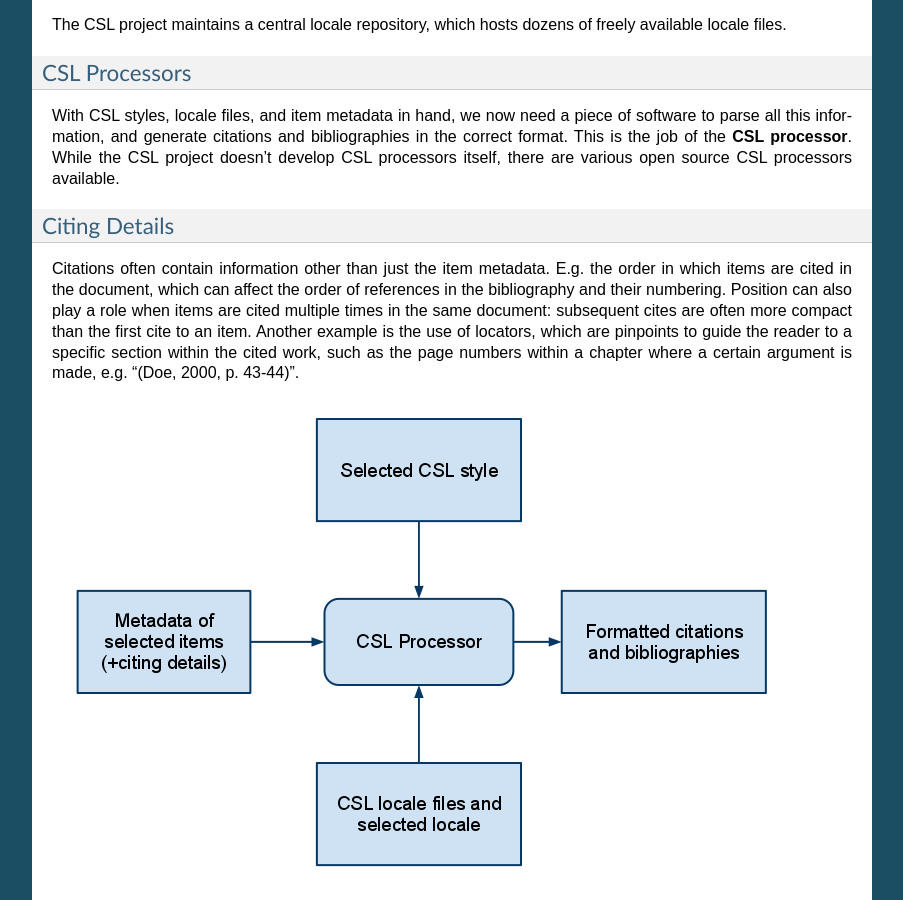
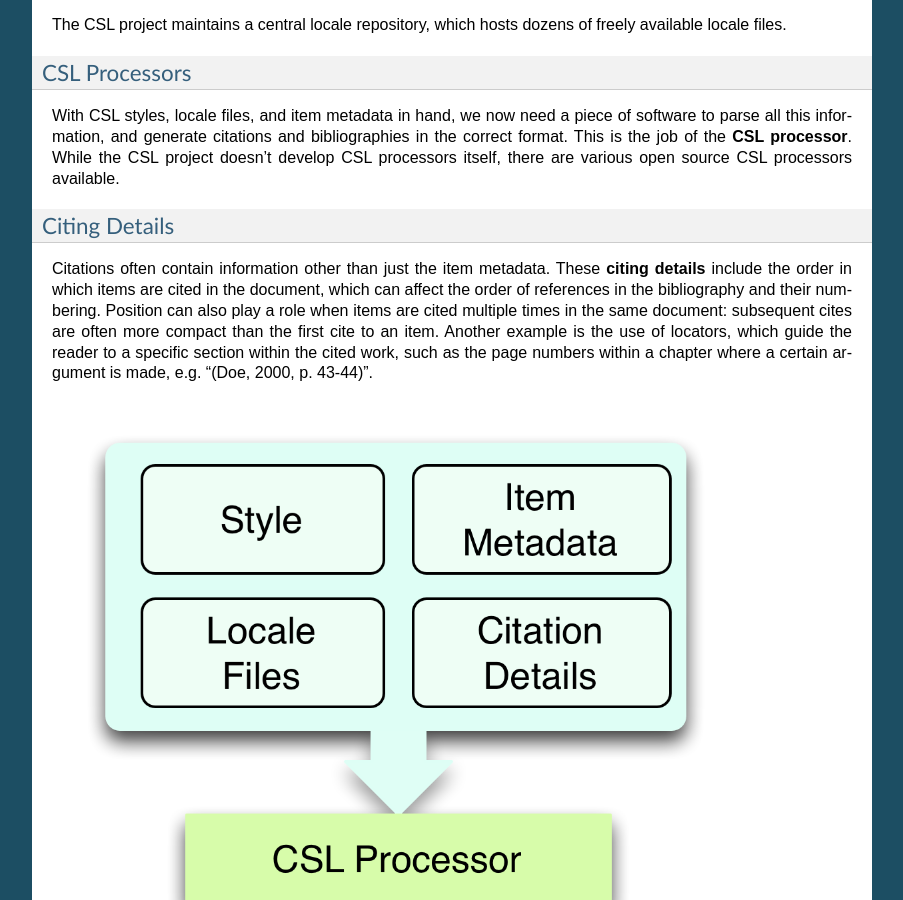
Before and after one commit to rmzelle/writing, a Sphinx documentation site: the page built from docs/primer.rst, in a window 1280 px wide and 900 px high, scrolled down 4065 px. Shown: the whole window, without its empty margins (198-1101 px from the left). Built offline with Sphinx 7.4.7, drawn with Linux system fonts in a browser that asks for light colours.

Commit message:
Update flowchart

```diff
--- a/docs/primer.rst
+++ b/docs/primer.rst
@@ -131,11 +131,12 @@ With CSL styles, locale files, and item metadata in hand, we now need a piece of
 Citing Details
 ^^^^^^^^^^^^^^
 
-Citations often contain information other than just the item metadata. E.g. the order in which items are cited in the document, which can affect the order of references in the bibliography and their numbering. Position can also play a role when items are cited multiple times in the same document: subsequent cites are often more compact than the first cite to an item. Another example is the use of locators, which are pinpoints to guide the reader to a specific section within the cited work, such as the page numbers within a chapter where a certain argument is made, e.g. "(Doe, 2000, p. 43-44)".
+Citations often contain information other than just the item metadata. These **citing details** include the order in which items are cited in the document, which can affect the order of references in the bibliography and their numbering. Position can also play a role when items are cited multiple times in the same document: subsequent cites are often more compact than the first cite to an item. Another example is the use of locators, which guide the reader to a specific section within the cited work, such as the page numbers within a chapter where a certain argument is made, e.g. "(Doe, 2000, p. 43-44)".
 
 |csl-infrastructure|
 
 .. |csl-infrastructure| image:: https://github.com/rmzelle/writing/raw/master/csl-infrastructure.png
+   :width: 514pt
 
 XML Basics
 ~~~~~~~~~~
```
Also changed, not shown: csl-infrastructure.png.
